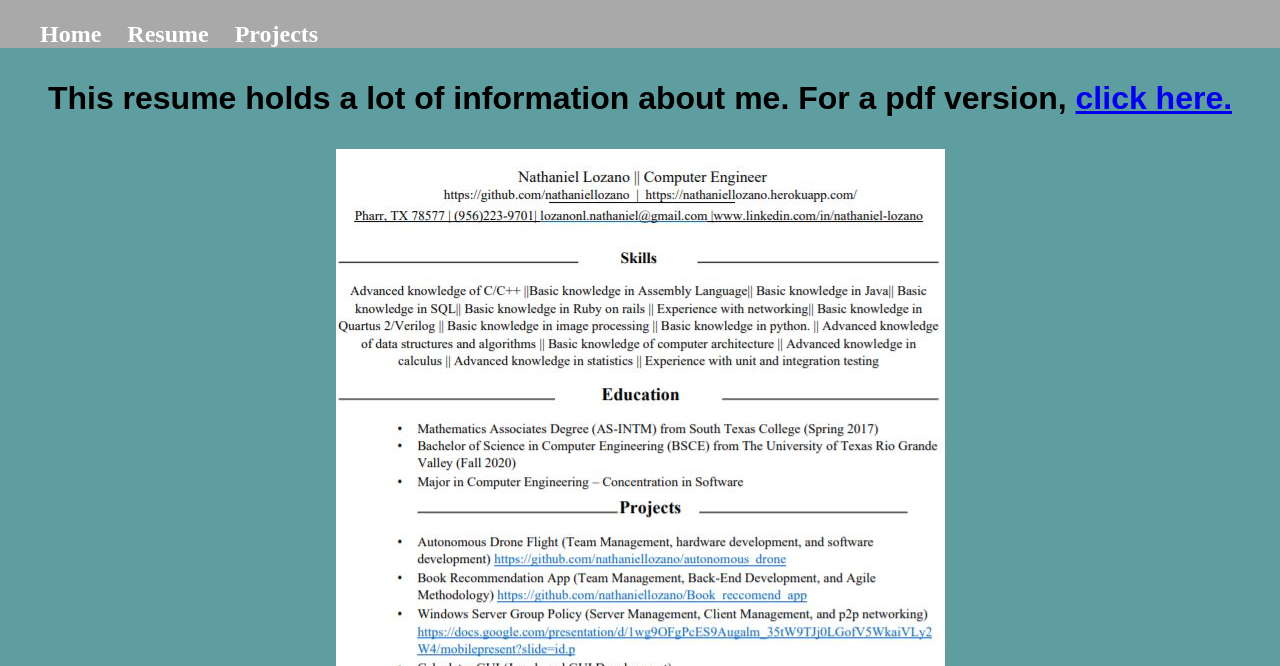
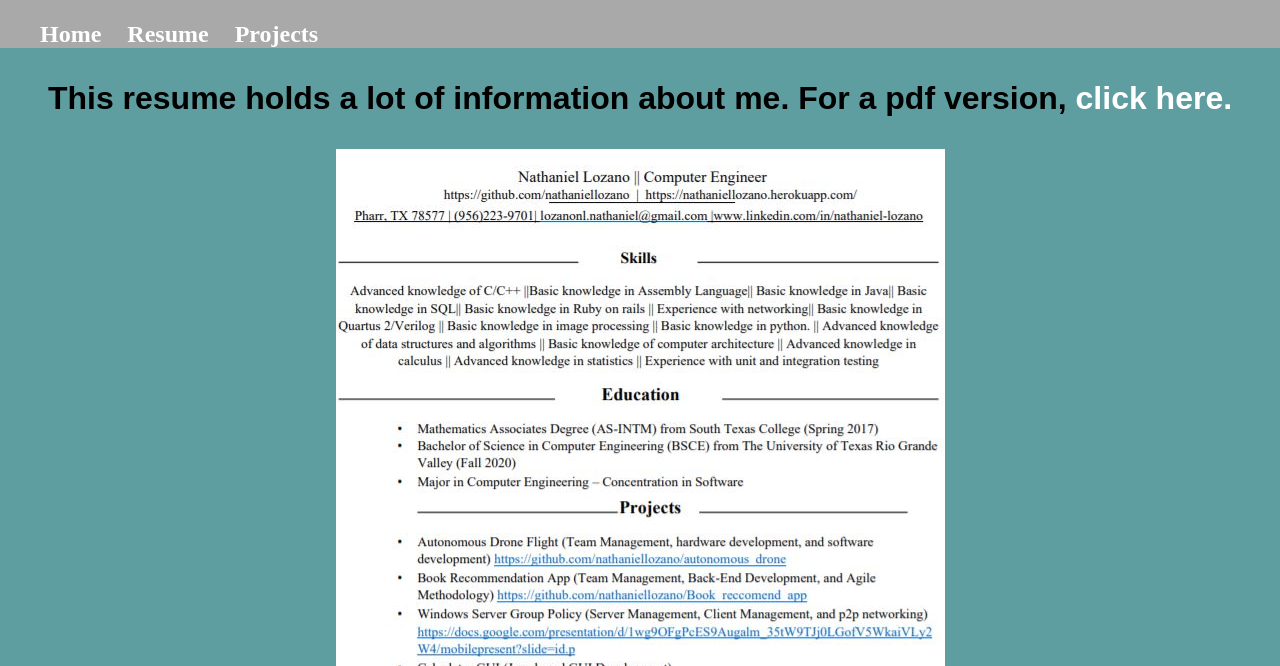
Before and after one commit to nathaniellozano/myWebSite, a website: page html/resume.html in a window 1280 px wide. Shown: the part 134-800 px from the top of the page. Drawn offline with Linux system fonts and the light colour scheme.

Commit message:
cleaning look

```diff
--- a/styles/resume.css
+++ b/styles/resume.css
@@ -36,6 +36,10 @@ div.resume h1.desc p.description {
     font-family: 'Anton', sans-serif;
     text-align: center;
 }
+div.resume h1.desc p.description a{
+    text-decoration: none;
+    color:white;
+}
 div.resume a.resume-image img{
     display: block;
     margin-left: auto;
```
